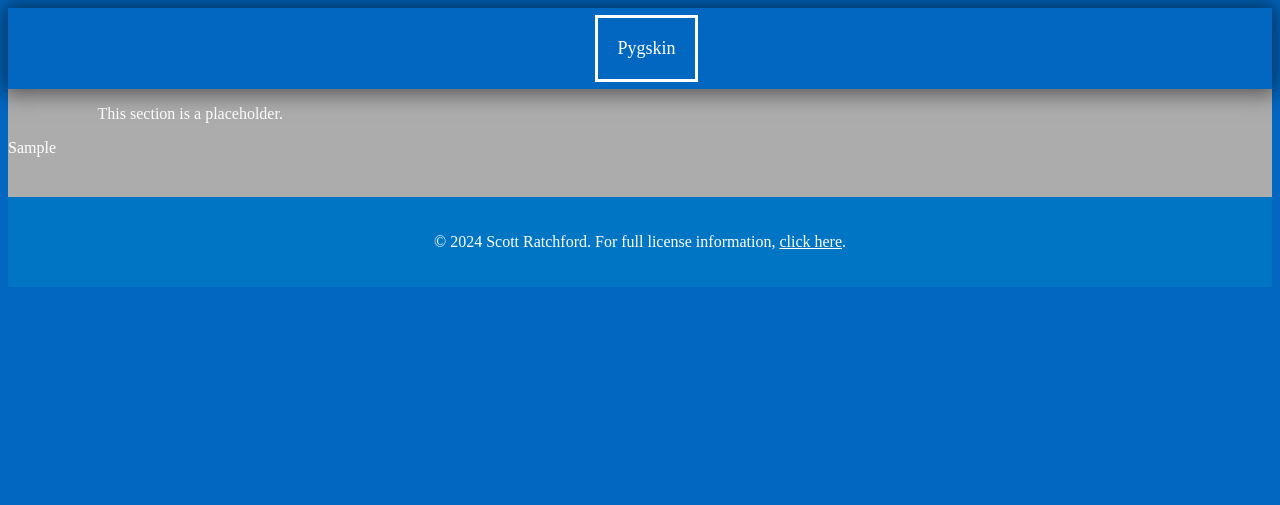
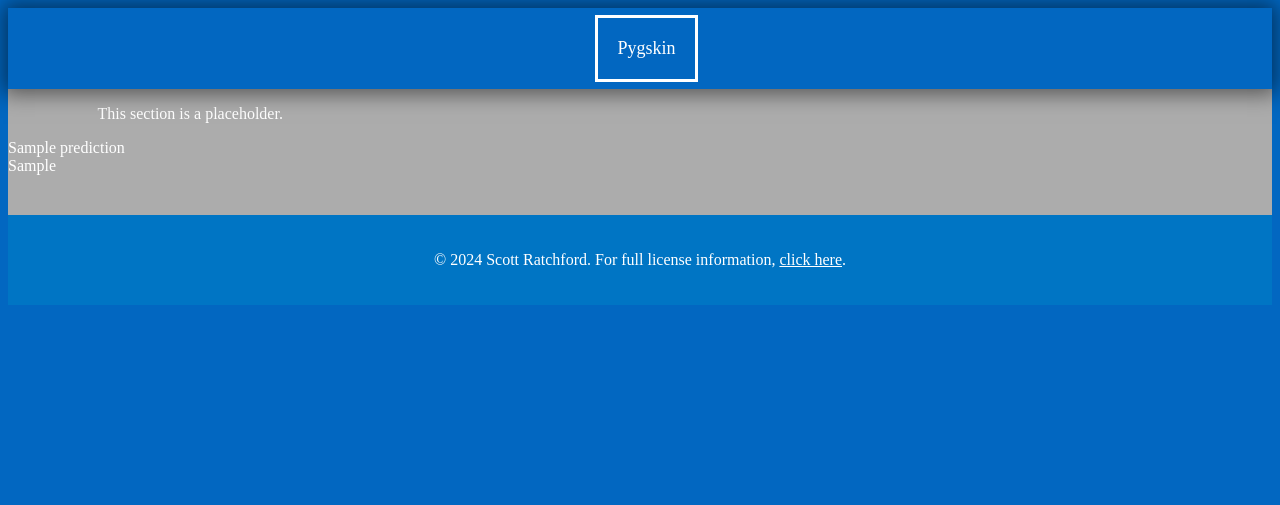
Before and after one commit to KyberCritter/Pygskin-Webapp, a Django app: template myproject/pygskin_webapp/templates/pygskin_webapp/prediction.html in a window 1280 px wide. Shown: the top 505 px of the page. Run offline with Django 5.2, Linux system fonts and the light colour scheme; the template is opened without the code that fills it: most values are stand-ins (such as "Sample title", 1, 10 or a date in 2020).

Commit message:
predicting, but UGLY

```diff
--- a/myproject/pygskin_webapp/templates/pygskin_webapp/prediction.html
+++ b/myproject/pygskin_webapp/templates/pygskin_webapp/prediction.html
@@ -15,6 +15,8 @@
         <!-- TODO: Include results -->
     </div>
 
+    {{ prediction }}
+    <br>
     {{ drive_dict }}
 
     {% include "footer.html" %}
--- a/myproject/pygskin_webapp/views.py
+++ b/myproject/pygskin_webapp/views.py
@@ -5,6 +5,7 @@ import pygskin
 from django.http import HttpResponse
 from django.shortcuts import redirect, render
 from django.template import RequestContext, loader
+import pandas as pd
 
 
 def index(request):
@@ -206,6 +207,7 @@ def prediction(request):
     drive_dict = cybercoach_obj.original_play_df[(cybercoach_obj.original_play_df["season"] == selected_year) & (cybercoach_obj.original_play_df["offense"] == current_team) & (cybercoach_obj.original_play_df["defense"] == current_opponent) & (cybercoach_obj.original_play_df["week"] == current_week) & (cybercoach_obj.original_play_df["drive_number"] == int(request.POST.get('drive')))].to_dict()
     # drive_number = request.POST.get('drive')
     request.session['drive_dict'] = drive_dict
+    prediction = cybercoach_obj.call_drive(pd.DataFrame(drive_dict), len(drive_dict))
     context = {
         "selected_opponent": selected_opponent,
         "selected_week": current_week,
@@ -213,6 +215,7 @@ def prediction(request):
         "current_team": current_team,
         "drive_dict": drive_dict,
         "df_columns": cybercoach_obj.original_play_df.columns,
+        "prediction": prediction,
     }
     return render(request, "pygskin_webapp/prediction.html",context)
 
```
